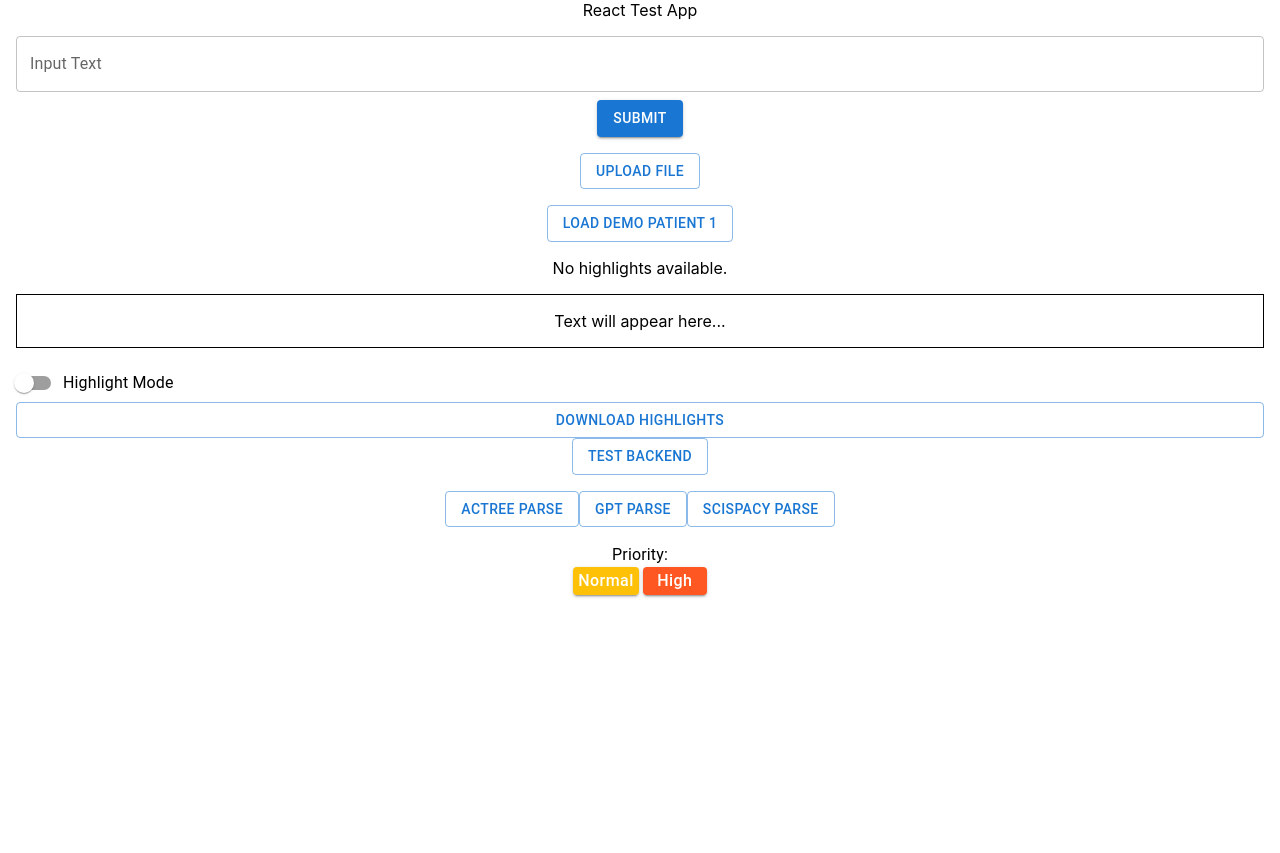
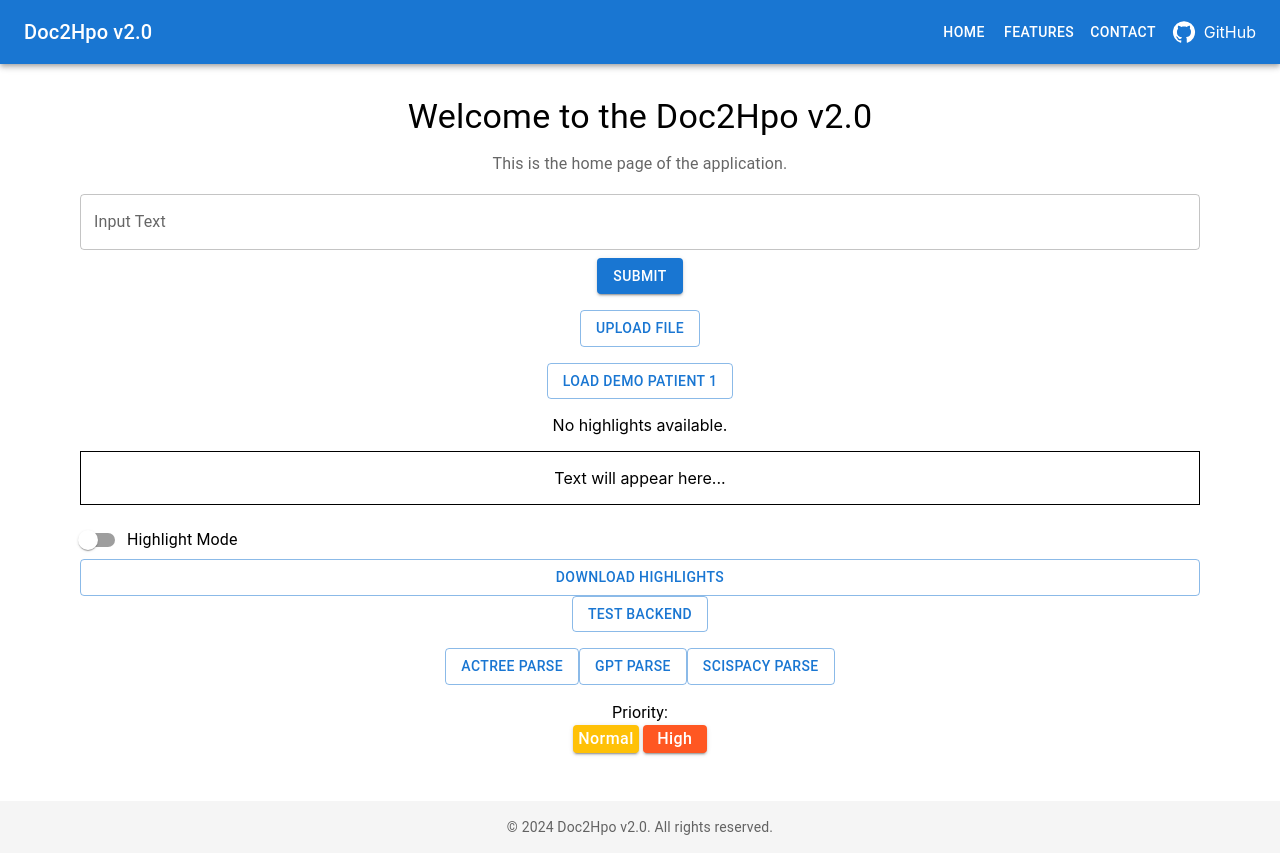
Before and after one commit to stormliucong/Doc2Hpo2.0, a React (Create React App) app in the folder front-end/: page / in a window 1280 px wide. Before the commit the page ends 800 px from the top, so only its background shows below. Built offline with nearby package versions, Linux system fonts and the light colour scheme.

Commit message:
add nav bar & features, contact, githubs

```diff
--- a/front-end/package.json
+++ b/front-end/package.json
@@ -14,6 +14,7 @@
     "@testing-library/user-event": "^13.5.0",
     "react": "^18.3.1",
     "react-dom": "^18.3.1",
+    "react-router-dom": "^7.0.2",
     "react-scripts": "5.0.1",
     "styled-components": "^6.1.13",
     "uuid": "^11.0.3",
--- a/front-end/src/App.js
+++ b/front-end/src/App.js
@@ -1,15 +1,109 @@
-import logo from './logo.svg';
-import './App.css';
+import React from 'react';
+import { BrowserRouter as Router, Routes, Route, Link } from 'react-router-dom';
+import AppBar from '@mui/material/AppBar';
+import Toolbar from '@mui/material/Toolbar';
+import Typography from '@mui/material/Typography';
+import Container from '@mui/material/Container';
+import Box from '@mui/material/Box';
+import Button from '@mui/material/Button';
+import IconButton from '@mui/material/IconButton';
+import GitHubIcon from '@mui/icons-material/GitHub';
 import MedicalTextAnnotator from './Components/MedicalTextAnnotator';
 
+// Pages
+const Home = () => (
+  <Box textAlign="center" mt={4}>
+    <Typography variant="h4" component="h1" gutterBottom>
+      Welcome to the Doc2Hpo v2.0
+    </Typography>
+    <Typography variant="subtitle1" color="textSecondary">
+      This is the home page of the application.
+    </Typography>
+    {/* Content Section */}
+    <MedicalTextAnnotator />
+  </Box>
+);
 
-function App() {
+const Features = () => (
+  <Box textAlign="center" mt={4}>
+    <Typography variant="h4" component="h1" gutterBottom>
+      Features
+    </Typography>
+    <Typography variant="subtitle1" color="textSecondary">
+      Explore the features of this app, including text annotation and more.
+    </Typography>
+  </Box>
+);
+
+const Contact = () => (
+  <Box textAlign="center" mt={4}>
+    <Typography variant="h4" component="h1" gutterBottom>
+      Contact Us
+    </Typography>
+    <Typography variant="subtitle1" color="textSecondary">
+      Reach out to us for more information about this app.
+    </Typography>
+  </Box>
+);
+
+const App = () => {
   return (
-    <div className="App">
-      React Test App
-      <MedicalTextAnnotator />
-    </div>
+    <Router>
+      <div className="App">
+        {/* Navigation Bar */}
+        <AppBar position="static">
+          <Toolbar>
+            <Typography variant="h6" component="div" sx={{ flexGrow: 1 }}>
+              Doc2Hpo v2.0
+            </Typography>
+            <Button color="inherit" component={Link} to="/">
+              Home
+            </Button>
+            <Button color="inherit" component={Link} to="/features">
+              Features
+            </Button>
+            <Button color="inherit" component={Link} to="/contact">
+              Contact
+            </Button>
+            {/* GitHub Icon */}
+            <IconButton
+              color="inherit"
+              href="https://github.com/stormliucong/doc2hpo"
+              target="_blank"
+              rel="noopener noreferrer"
+            >
+              <GitHubIcon />
+            </IconButton>
+            GitHub
+          </Toolbar>
+        </AppBar>
+
+        {/* Main Content */}
+        <Container maxWidth="lg" sx={{ mt: 4 }}>
+          <Routes>
+            <Route path="/" element={<Home />} />
+            <Route path="/features" element={<Features />} />
+            <Route path="/contact" element={<Contact />} />
+          </Routes>
+        </Container>
+
+        {/* Footer */}
+        <Box
+          component="footer"
+          sx={{
+            py: 2,
+            mt: 4,
+            backgroundColor: '#f5f5f5',
+            textAlign: 'center',
+          }}
+        >
+          <Typography variant="body2" color="textSecondary">
+            © {new Date().getFullYear()} Doc2Hpo v2.0. All rights reserved.
+          </Typography>
+        </Box>
+      </div>
+    </Router>
   );
-}
+};
 
 export default App;
```
Also changed, not shown: 1 other file (tests, documents, lock files or other folders).
